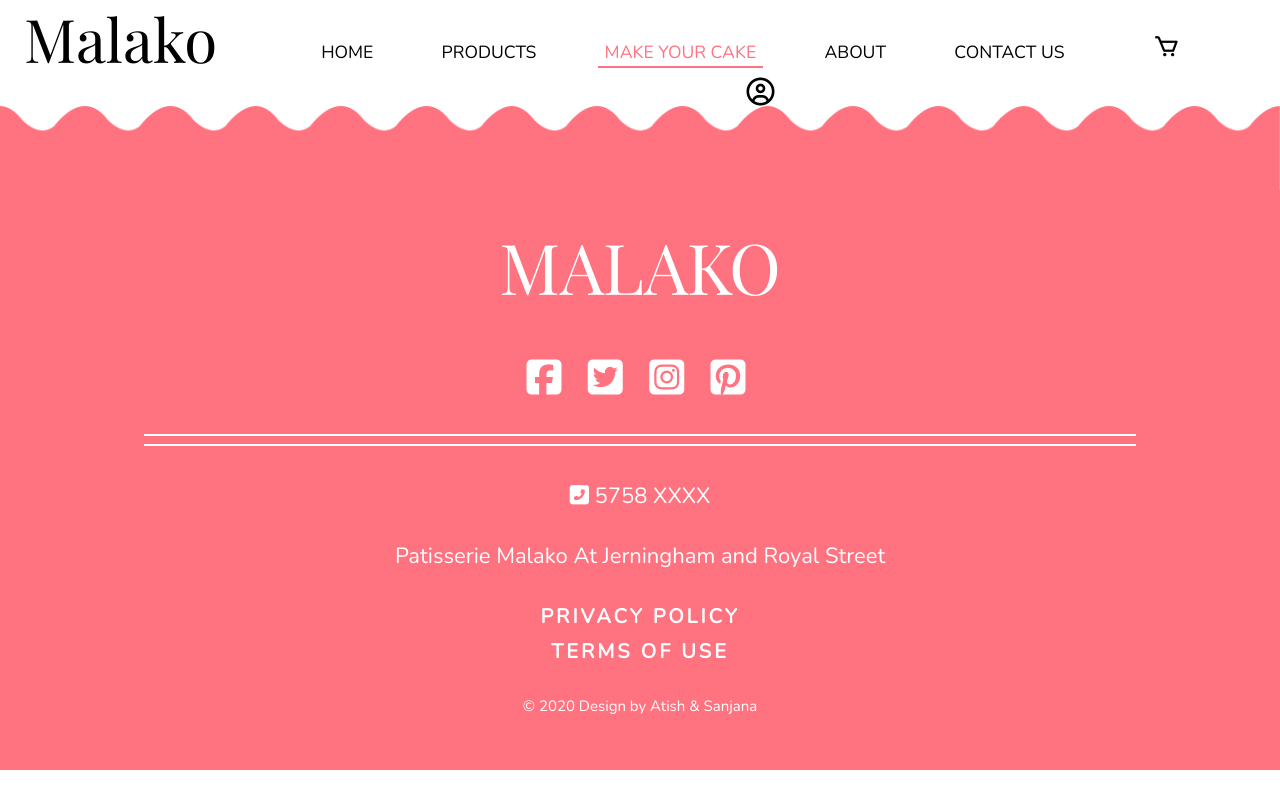
After one commit to atishdhu/Cake-Shop-Website, a PHP site: page /account.html in a window 1280 px wide. The commit adds this page. Run offline with PHP 8.4, Linux system fonts and the light colour scheme; some libraries are stand-ins or nearby versions.

```diff
--- /dev/null
+++ b/account.html
@@ -0,0 +1,138 @@
+<!DOCTYPE html>
+<html lang="en-MU">
+    <head>
+        <meta charset="utf-8">
+        <title>MALAKO | Home</title>
+        <meta name="viewport" content="width=device-width, initial-scale=1.0">
+        <!--CSS File-->
+        <link rel="stylesheet" type="text/css" href="Sanjana.css">
+        <!-- Font Awesome -->
+        <script src="https://kit.fontawesome.com/0e16635bd7.js" crossorigin="anonymous"></script>
+        <!--BOXICONS-->
+        <link href='https://unpkg.com/boxicons@2.0.7/css/boxicons.min.css' rel='stylesheet'>
+        <!-- Animate CSS -->
+        <link rel="stylesheet"href="https://cdnjs.cloudflare.com/ajax/libs/animate.css/4.1.1/animate.min.css"/>
+    </head>
+
+    <body>
+        <!--Start Navigation Bar-->
+        <header class="main-header">
+            <nav class="nav main-nav">
+
+                <input type="checkbox" id="check">
+
+                <label for="check" class="checkbtn">
+                    <i class="fas fa-bars animate__animated animate__backInDown"></i>
+                </label>
+
+                <h1 class="business-name"><a href="index.html" class="animate__animated animate__backInDown">Malako</a></h1>
+
+                <ul>
+                    <li><a href="index.html">HOME</a></li>
+                    <li><a href="products.html">PRODUCTS</a></li>
+                    <li><a class="active" href="makeyourcake.html">MAKE YOUR CAKE</a></li>
+                    <li><a href="about.html">ABOUT</a></li>
+                    <li><a href="contact.html">CONTACT US</a></li>
+                    <li><a><i class="far fa-user-circle"></i></a></li>
+                </ul>
+            </nav>
+        </header>
+        <!--End Navigation Bar-->
+
+
+         <!--Start Navigation Bar @media 1200px-->
+         <header class="main-header-media1200">
+            <nav class="nav-media1200 main-nav-media1200">
+
+                <h1 class="business-name-media1200"><a href="index.html" class="animate__animated animate__backInDown">Malako</a></h1>
+
+                <ul class="animate__animated animate__backInDown">
+                    <li><a href="index.html">HOME</a></li>
+                    <li><a href="products.html">PRODUCTS</a></li>
+                    <li><a class="active" href="makeyourcake.html">MAKE YOUR CAKE</a></li>
+                    <li><a href="about.html">ABOUT</a></li>
+                    <li><a href="contact.html">CONTACT US</a></li>
+                    <li><a href="#" class="user-button"><i class="bx bx-cart nav__cart"></i></a></li>
+                    <li><a href="login.html" class="user-button"><i class="far fa-user-circle"></i></a></li>
+                </ul>
+            </nav>
+        </header>
+        <!--End Navigation Bar @media 1200px-->
+
+
+        <!--Start Wave Image-->
+        <div class="wave-image-group">
+            <div class="wave-image footer-wave">
+                <img src="Assets/images/1.index/NavBar_WavePink.png">
+            </div>
+        </div>
+        <!--End Wave Image-->
+
+
+        <!--Start Footer-->
+        <footer class="footer-group">
+
+            <div class="footer">
+
+                <div class="logo">
+                    <span class="logo-name">MALAKO</span>
+                </div>
+
+                <div class="social-media">
+                    <span class="facebook">
+                        <a href=#><i class="fab fa-facebook-square"></i></a>
+                    </span>
+                    <span class="twitter">
+                        <a href=#><i class="fab fa-twitter-square"></i></a>
+                    </span>
+                    <span class="instagram">
+                        <a href=#><i class="fab fa-instagram-square"></i></a>
+                    </span>
+                    <span class="pinterest">
+                        <a href=#><i class="fab fa-pinterest-square"></i></a>
+                    </span>
+                </div>
+
+                <hr size="2px" width="80%" color="white">
+                <hr size="2px" width="80%" color="white">
+
+                <div class="contact-links">
+                    <span class="phone"><i class="fas fa-phone-square-alt"></i> 5758 XXXX</span>
+                    <span class="address">Patisserie Malako At Jerningham and Royal Street</span>
+                </div>
+
+                <div class="legal-links">
+                    <span class="privacy-policy"><b><a href=#>PRIVACY POLICY</a></b></span>
+                    <span class="term-of-use"><b><a href=#>TERMS OF USE</a></b></span>
+                </div>
+
+                <div class="copyright">
+                    <span class="copyright-text">&#169; 2020 Design by Atish & Sanjana</span>
+                </div>
+
+            </div>
+
+        </footer>
+        <!--End Footer-->
+
+
+        <!-- Start Bottom Nav -->
+        <div class="bottom-nav-group">
+            <nav class="bottom-nav">
+                <a href="login.html" class="bottom-nav-link">
+                    <i class="fas fa-user bottom-nav-icon" ></i>
+                    <span class="bottom-nav-text">Account</span>
+                </a>
+                <a href="#" class="bottom-nav-link">
+                    <i class="fas fa-search"></i>
+                    <span class="bottom-nav-text">Search</span>
+                </a>
+                <a href="#" class="bottom-nav-link">
+                    <i class="fas fa-shopping-cart"></i>
+                    <span class="bottom-nav-text">My Cart</span>
+                </a>
+            </nav>
+        </div>
+        <!-- End Bottom Nav -->
+    </body>
+</html>
```
Also changed, not shown: login.css (+0 -44 lines), login.html (+0 -20 lines).
